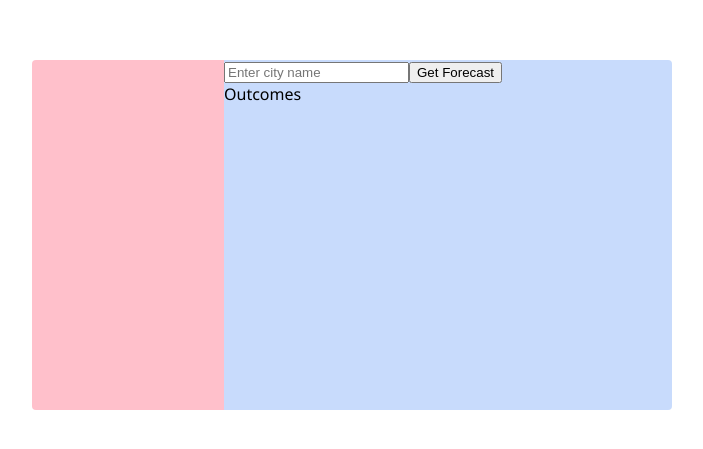
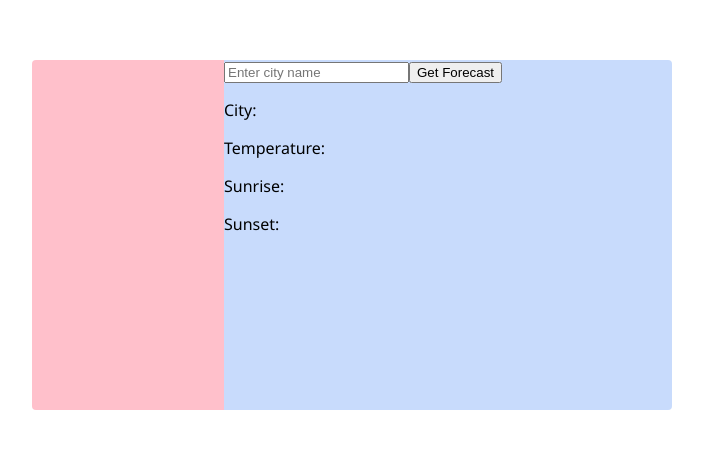
Before and after one commit to AlexDyksa/Weather-Forecast, a React (Create React App) app: page / in a window 1280 px wide. Shown: the part 165-614 px from the top of the page, without its empty margins (288-991 px from the left). Built offline with nearby package versions, Linux system fonts and the light colour scheme.

Commit message:
modified component Outcomes

```diff
--- a/src/components/Outcomes/index.js
+++ b/src/components/Outcomes/index.js
@@ -1,7 +1,16 @@
 import React from 'react';
 
-const Outcomes = () => (
-    <div className="app__outcomes">Outcomes</div>
-);
+const Outcomes = props => {
+    const { city, temp, sunrise, sunset } = props.data;
+
+    return (
+        <div className="app__outcomes">
+            <p>City: {city}</p>
+            <p>Temperature: {temp}</p>
+            <p>Sunrise: {sunrise}</p>
+            <p>Sunset: {sunset}</p>
+        </div>
+    );
+};
 
 export default Outcomes;
```
